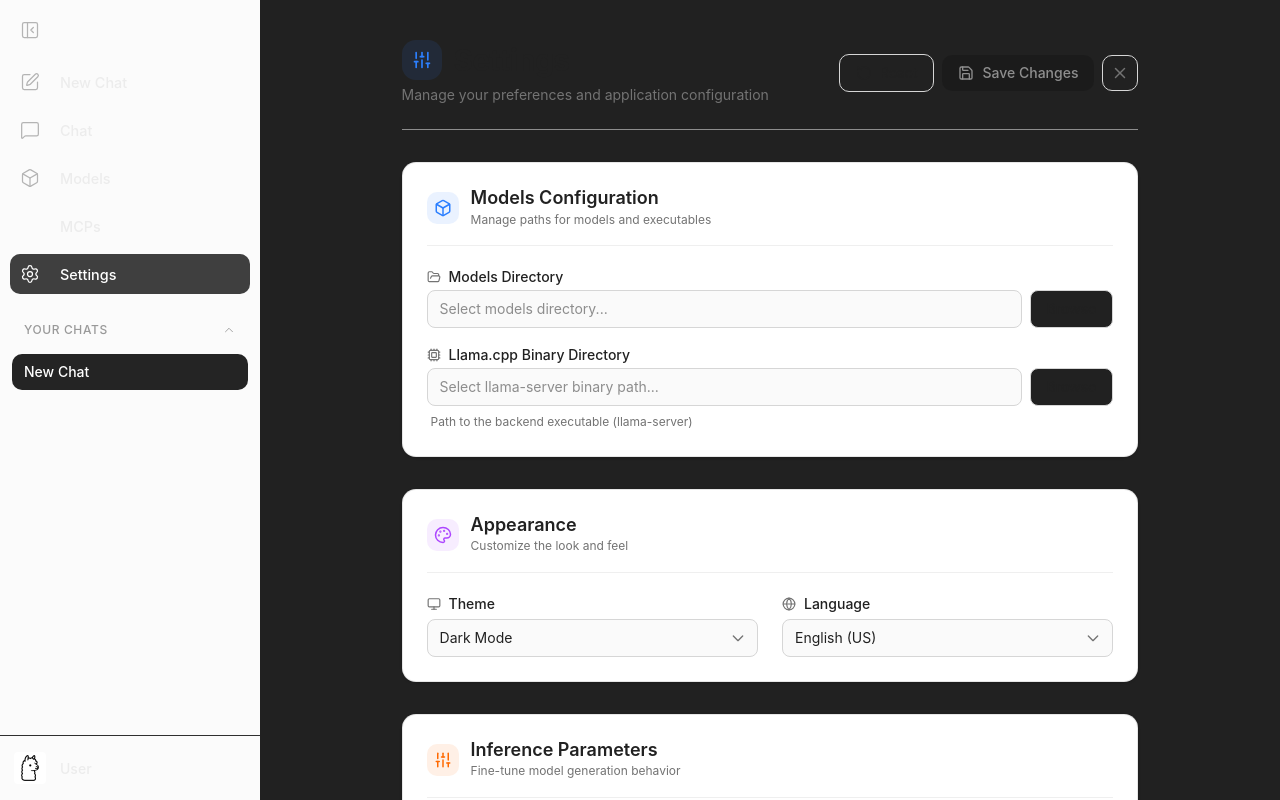
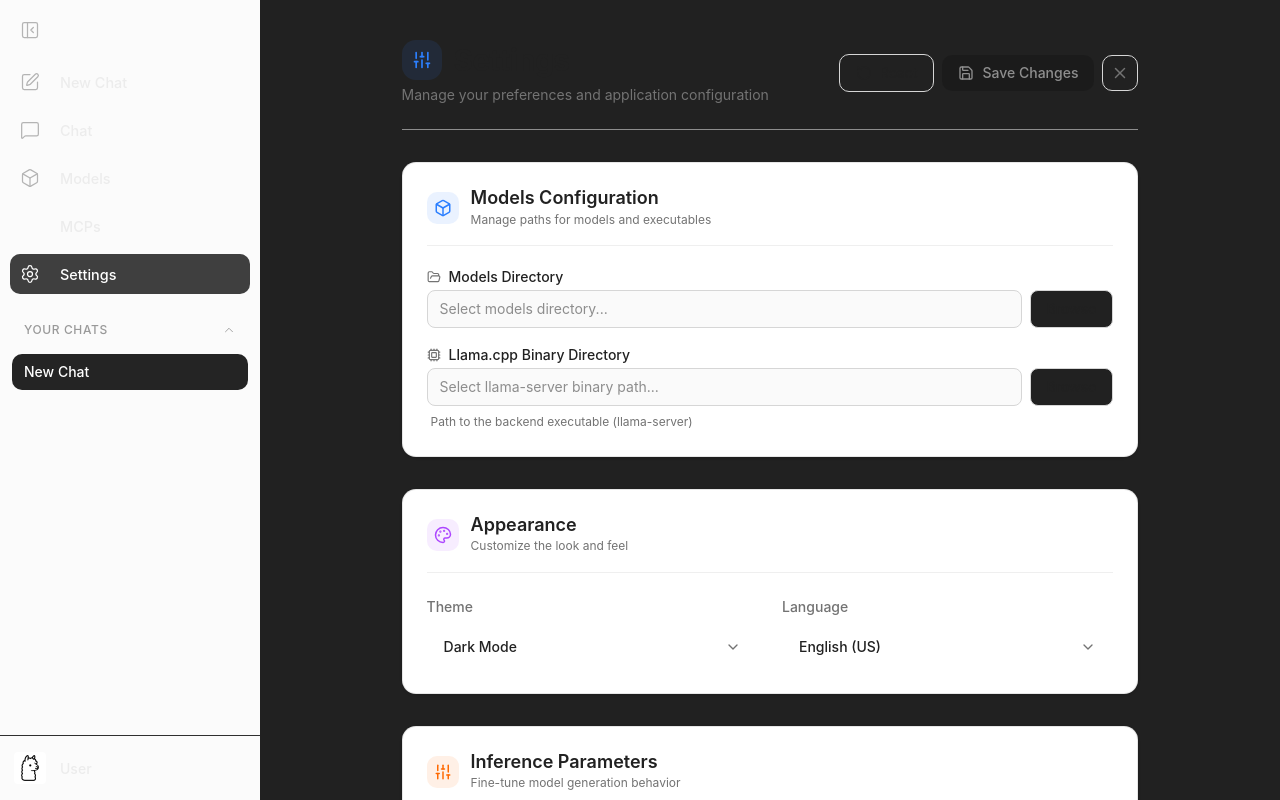
Before and after one commit to GDKAYKY/llama.cpp-desktop, a SvelteKit app: page /settings in a window 1280 px wide. Built offline with nearby package versions, Linux system fonts and the light colour scheme; some icons are missing.

Commit message:
custom dropdown

```diff
--- /dev/null
+++ b/src/components/ui/Dropdown.svelte
@@ -0,0 +1,114 @@
+<script lang="ts">
+  import { DropdownMenu } from "bits-ui";
+  import { fly } from "svelte/transition";
+  import { cn } from "$lib/shared/cn";
+  import { ChevronDown, Check } from "lucide-svelte";
+
+  type DropdownItem = {
+    label: string;
+    value: string;
+    icon?: any;
+    destructive?: boolean;
+    disabled?: boolean;
+  };
+
+  interface Props {
+    id?: string;
+    label?: string;
+    value?: string;
+    items: DropdownItem[];
+    placeholder?: string;
+    onSelect?: (value: string) => void;
+    class?: string;
+    triggerClass?: string;
+    contentClass?: string;
+    align?: "start" | "center" | "end";
+    sideOffset?: number;
+  }
+
+  let {
+    id,
+    label,
+    value = $bindable(),
+    items,
+    placeholder = "Select an option",
+    onSelect,
+    class: className,
+    triggerClass,
+    contentClass,
+    align = "start",
+    sideOffset = 8,
+  }: Props = $props();
+
+  let selectedItem = $derived(items.find((i) => i.value === value));
+</script>
+
+<div {id} class={cn("dropdown-container", className)}>
+  {#if label}
+    <span class="mb-2 block text-sm font-medium text-muted-foreground">
+      {label}
+    </span>
+  {/if}
+
+  <DropdownMenu.Root>
+    <DropdownMenu.Trigger
+      class={cn(
+        "flex h-11 w-full items-center justify-between rounded-xl border border-white/10 bg-white/5 px-4 text-sm font-medium transition-all hover:bg-white/10 hover:border-white/20 active:scale-[0.98] outline-none focus-visible:ring-2 focus-visible:ring-primary/50",
+        triggerClass,
+      )}
+    >
+      <span class={cn(!selectedItem && "text-muted-foreground")}>
+        {selectedItem ? selectedItem.label : placeholder}
+      </span>
+      <ChevronDown
+        class="ml-2 size-4 text-muted-foreground transition-transform duration-200 group-data-[state=open]:rotate-180"
+      />
+    </DropdownMenu.Trigger>
+
+    <DropdownMenu.Portal>
+      <DropdownMenu.Content
+        {align}
+        {sideOffset}
+        class={cn(
+          "z-100 min-w-[200px] overflow-hidden rounded-2xl border border-white/10 bg-zinc-950/90 p-1.5 shadow-2xl backdrop-blur-xl outline-none",
+          contentClass,
+        )}
+        forceMount
+      >
+        {#snippet child({ wrapperProps, props, open })}
+          {#if open}
+            <div {...wrapperProps}>
+              <div {...props} transition:fly={{ y: 8, duration: 200 }}>
+                {#each items as item (item.value)}
+                  <DropdownMenu.Item
+                    onSelect={() => {
+                      value = item.value;
+                      onSelect?.(item.value);
+                    }}
+                    disabled={item.disabled}
+                    class={cn(
+                      "flex cursor-default select-none items-center rounded-xl px-3 py-2.5 text-sm font-medium outline-none transition-colors",
+                      "data-highlighted:bg-white/10 data-highlighted:text-foreground",
+                      "data-disabled:pointer-events-none data-disabled:opacity-50",
+                      item.destructive &&
+                        "text-red-400 data-highlighted:bg-red-500/20 data-highlighted:text-red-400",
+                    )}
+                  >
+                    {#if item.icon}
+                      <item.icon class="mr-2.5 size-4 opacity-70" />
+                    {/if}
+                    <span>{item.label}</span>
+
+                    {#if value === item.value}
+                      <Check class="ml-auto size-4 text-primary" />
+                    {/if}
+                  </DropdownMenu.Item>
+                {/each}
+              </div>
+            </div>
+          {/if}
+        {/snippet}
+      </DropdownMenu.Content>
+    </DropdownMenu.Portal>
+  </DropdownMenu.Root>
+</div>
--- a/src/pages/Settings.svelte
+++ b/src/pages/Settings.svelte
@@ -27,7 +27,10 @@
     Cpu,
     Search,
     FileCode,
+    Moon,
+    Sun,
   } from "lucide-svelte";
+  import Dropdown from "../components/ui/Dropdown.svelte";
 
   let configPath = $state("");
   let loading = $state(false);
@@ -35,6 +38,25 @@
   /** @type {{ type: string, text: string }} */
   let message = $state({ type: "", text: "" });
   let unsavedChanges = $state(false);
+
+  const themeItems = [
+    { label: "Dark Mode", value: "dark", icon: Moon },
+    { label: "Light Mode", value: "light", icon: Sun },
+    { label: "System Default", value: "auto", icon: Monitor },
+  ];
+
+  const languageItems = [
+    { label: "English (US)", value: "en" },
+    { label: "Español", value: "es" },
+    { label: "Français", value: "fr" },
+    { label: "Deutsch", value: "de" },
+    { label: "中文", value: "zh" },
+  ];
+
+  const providerItems = [
+    { label: "Tavily (default)", value: "tavily" },
+    { label: "Custom MCP", value: "custom" },
+  ];
 
   onMount(async () => {
     loading = true;
@@ -326,83 +348,23 @@
 
         <div class="grid gap-6 sm:grid-cols-2">
           <div class="space-y-2">
-            <label for="theme" class="block cursor-pointer">
-              <span
-                class="flex items-center gap-2 text-sm font-medium leading-none"
-              >
-                <Monitor size={14} class="text-muted-foreground" />
-                Theme
-              </span>
-            </label>
-            <div class="relative">
-              <select
-                id="theme"
-                bind:value={settingsStore.settings.theme}
-                onchange={handleChange}
-                class="w-full cursor-pointer appearance-none rounded-md border border-border bg-muted/50 px-3 py-2 text-sm text-foreground outline-none transition-all focus:border-primary focus:ring-1 focus:ring-primary/20"
-              >
-                <option value="dark">Dark Mode</option>
-                <option value="light">Light Mode</option>
-                <option value="auto">System Default</option>
-              </select>
-              <div
-                class="pointer-events-none absolute inset-y-0 right-3 flex items-center text-muted-foreground"
-              >
-                <svg
-                  class="h-4 w-4"
-                  fill="none"
-                  stroke="currentColor"
-                  viewBox="0 0 24 24"
-                  ><path
-                    stroke-linecap="round"
-                    stroke-linejoin="round"
-                    stroke-width="2"
-                    d="M19 9l-7 7-7-7"
-                  /></svg
-                >
-              </div>
-            </div>
+            <Dropdown
+              label="Theme"
+              items={themeItems}
+              bind:value={settingsStore.settings.theme}
+              onSelect={handleChange}
+              placeholder="Select theme"
+            />
           </div>
 
           <div class="space-y-2">
-            <label for="language" class="block cursor-pointer">
-              <span
-                class="flex items-center gap-2 text-sm font-medium leading-none"
-              >
-                <Globe size={14} class="text-muted-foreground" />
-                Language
-              </span>
-            </label>
-            <div class="relative">
-              <select
-                id="language"
-                bind:value={settingsStore.settings.language}
-                onchange={handleChange}
-                class="w-full cursor-pointer appearance-none rounded-md border border-border bg-muted/50 px-3 py-2 text-sm text-foreground outline-none transition-all focus:border-primary focus:ring-1 focus:ring-primary/20"
-              >
-                <option value="en">English (US)</option>
-                <option value="es">Español</option>
-                <option value="fr">Français</option>
-                <option value="de">Deutsch</option>
-                <option value="zh">中文</option>
-              </select>
-              <div
-                class="pointer-events-none absolute inset-y-0 right-3 flex items-center text-muted-foreground"
-              >
-                <svg
-                  class="h-4 w-4"
-                  fill="none"
-                  stroke="currentColor"
-                  viewBox="0 0 24 24"
-                  ><path
-                    stroke-linecap="round"
-                    stroke-linejoin="round"
-                    stroke-width="2"
-                    d="M19 9l-7 7-7-7"
-                  /></svg
-                >
-              </div>
-            </div>
+            <Dropdown
+              label="Language"
+              items={languageItems}
+              bind:value={settingsStore.settings.language}
+              onSelect={handleChange}
+              placeholder="Select language"
+            />
           </div>
         </div>
       </section>
@@ -617,41 +579,13 @@
 
         <div class="grid gap-6 sm:grid-cols-2">
           <div class="space-y-2">
-            <label for="web-search-provider" class="block cursor-pointer">
-              <span
-                class="flex items-center gap-2 text-sm font-medium leading-none"
-              >
-                <Globe size={14} class="text-muted-foreground" />
-                Default Provider
-              </span>
-            </label>
-            <div class="relative">
-              <select
-                id="web-search-provider"
-                bind:value={settingsStore.settings.webSearchProvider}
-                onchange={handleChange}
-                class="w-full cursor-pointer appearance-none rounded-md border border-border bg-muted/50 px-3 py-2 text-sm text-foreground outline-none transition-all focus:border-primary focus:ring-1 focus:ring-primary/20"
-              >
-                <option value="tavily">Tavily (default)</option>
-                <option value="custom">Custom MCP</option>
-              </select>
-              <div
-                class="pointer-events-none absolute inset-y-0 right-3 flex items-center text-muted-foreground"
-              >
-                <svg
-                  class="h-4 w-4"
-                  fill="none"
-                  stroke="currentColor"
-                  viewBox="0 0 24 24"
-                  ><path
-                    stroke-linecap="round"
-                    stroke-linejoin="round"
-                    stroke-width="2"
-                    d="M19 9l-7 7-7-7"
-                  /></svg
-                >
-              </div>
-            </div>
+            <Dropdown
+              label="Default Provider"
+              items={providerItems}
+              bind:value={settingsStore.settings.webSearchProvider}
+              onSelect={handleChange}
+              placeholder="Select provider"
+            />
             <p class="text-xs text-muted-foreground leading-relaxed pl-1">
               Tavily uses MCP server id <span class="font-mono">tavily</span>.
             </p>
```
Also changed, not shown: src/pages/Mcps.svelte (+24 -20 lines).
